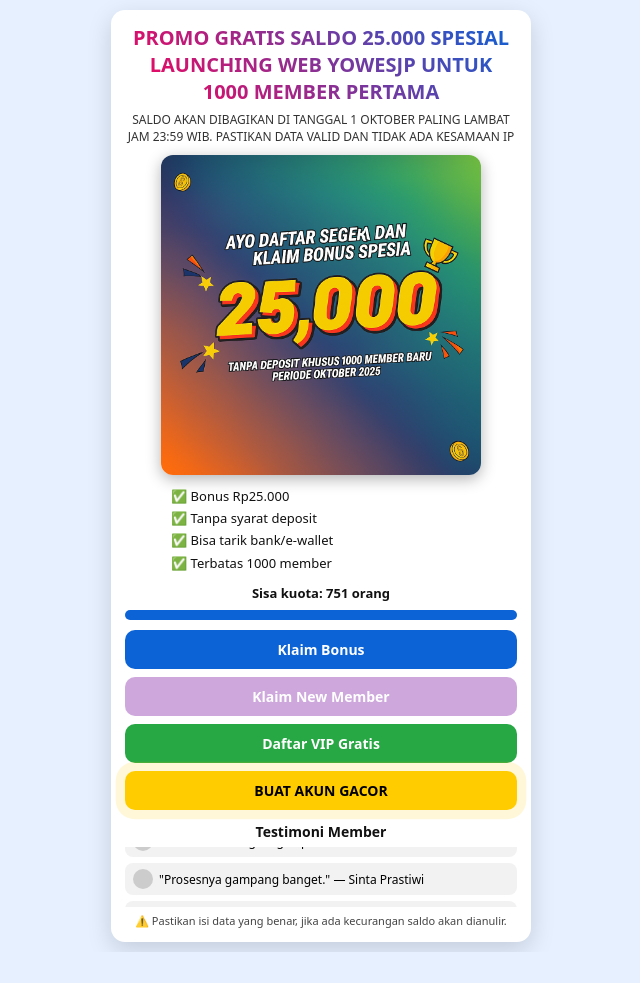
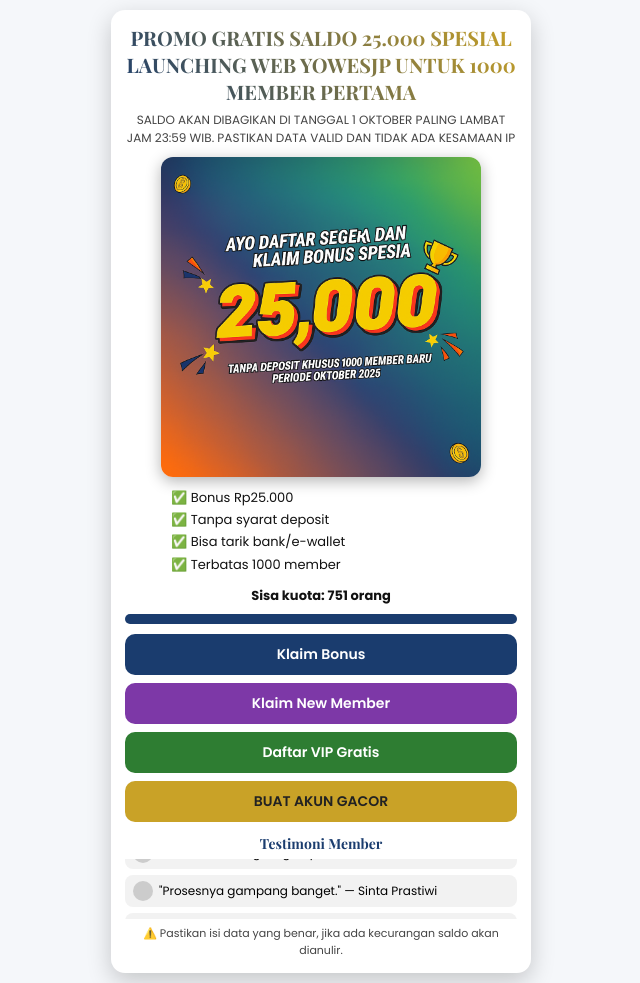
Before and after one commit to promoseptermber/bonusnewmember, a plain HTML site: page index.html in a window 1280 px wide. Shown: the whole page, without its empty margins (319-959 px from the left). Before the commit the page ends 952 px from the top, so only its background shows below. Drawn offline with nearby package versions, Linux system fonts and the light colour scheme.

Commit message:
index.html

```diff
--- a/index.html
+++ b/index.html
@@ -4,45 +4,71 @@
   <meta charset="utf-8" />
   <meta name="viewport" content="width=device-width,initial-scale=1" />
   <title>PROMO Gratis Saldo 25.000 — Launching Situs YOWESJP</title>
+
+  <!-- Google Fonts -->
+  <link href="https://fonts.googleapis.com/css2?family=Playfair+Display:wght@600;700&family=Poppins:wght@400;600;700&display=swap" rel="stylesheet">
+
   <style>
     :root{
-      --bg:#e6f0ff;
-      --btn1:#0b63d6; /* biru */
-      --btnNew:#9d50bb; /* ungu */
-      --btn2:#28a745; /* hijau */
-      --btn3:#ffcc00; /* emas */
+      --bg:#f5f7fa;
+      --card-bg:#fff;
+      --text:#111;
+      --text-muted:#444;
+
+      --btn1:#1a3c6e;    /* navy elegan */
+      --btnNew:#6a1b9a;  /* ungu royal */
+      --btn2:#2e7d32;    /* hijau emerald */
+      --btn3:#c9a227;    /* emas klasik */
     }
+
+    @media (prefers-color-scheme: dark) {
+      :root {
+        --bg:#0e141b;
+        --card-bg:#1c2430;
+        --text:#f5f7fa;
+        --text-muted:#bbb;
+
+        --btn1:#2c5a9e;
+        --btnNew:#8e44ad;
+        --btn2:#3ba352;
+        --btn3:#d4af37;
+      }
+    }
+
     *{box-sizing:border-box;margin:0;padding:0}
     body{
-      font-family:system-ui,-apple-system,Segoe UI,Roboto,Arial;
+      font-family:'Poppins',system-ui,-apple-system,Segoe UI,Roboto,Arial;
       background:var(--bg);
-      color:#111;
+      color:var(--text);
       display:flex;
       justify-content:center;
       align-items:center;
       min-height:100vh;
       padding:10px;
+      transition:background .3s,color .3s;
     }
     .card{
       width:100%;
       max-width:420px;
-      background:#fff;
+      background:var(--card-bg);
       border-radius:14px;
-      box-shadow:0 8px 25px rgba(0,0,0,.15);
+      box-shadow:0 8px 25px rgba(0,0,0,.2);
       padding:14px;
       text-align:center;
+      transition:background .3s;
     }
     h1{
+      font-family:'Playfair Display',serif;
       font-size:20px;
       margin-bottom:6px;
-      font-weight:900;
-      background:linear-gradient(45deg,#ff0057,#0b63d6);
+      font-weight:700;
+      background:linear-gradient(45deg,var(--btn1),var(--btn3));
       -webkit-background-clip:text;
       -webkit-text-fill-color:transparent;
     }
     .subinfo{
       font-size:12px;
-      color:#333;
+      color:var(--text-muted);
       margin-bottom:10px;
     }
     img{
@@ -74,8 +100,11 @@
       height:10px;
       margin-bottom:10px;
     }
+    @media (prefers-color-scheme: dark){
+      .quota-bar{background:#333;}
+    }
     .quota-fill{
-      background:#0b63d6;
+      background:var(--btn1);
       height:100%;
       width:100%;
       transition:width 0.5s linear;
@@ -87,37 +116,50 @@
       margin-bottom:12px;
     }
     .btn{
+      font-family:'Poppins',sans-serif;
       padding:10px;
       border-radius:10px;
-      font-weight:700;
+      font-weight:600;
       font-size:14px;
       text-decoration:none;
       display:block;
       color:#fff;
-      transition:transform .2s;
+      transition:transform .2s, box-shadow .2s;
     }
-    .btn:hover{transform:scale(1.05)}
+    .btn:hover{
+      transform:scale(1.04);
+      box-shadow:0 4px 12px rgba(0,0,0,0.2);
+    }
     .btn-1{background:var(--btn1);}
     .btn-new{
       background:var(--btnNew);
-      animation:fadeAnim 2s infinite;
+      animation:fadeAnim 3s infinite;
     }
     .btn-2{background:var(--btn2);}
     .btn-3{
       background:var(--btn3);
-      color:#000;
-      animation:pulse 1.5s infinite;
+      color:#222;
+      animation:pulse 2.5s infinite;
       text-transform:uppercase;
     }
-    @keyframes fadeAnim{0%{opacity:1}50%{opacity:.5}100%{opacity:1}}
+    @media (prefers-color-scheme: dark){
+      .btn-3{color:#111;}
+    }
+    @keyframes fadeAnim{
+      0%{opacity:1}
+      50%{opacity:.7}
+      100%{opacity:1}
+    }
     @keyframes pulse{
-      0%{box-shadow:0 0 0 0 rgba(255,204,0,0.7)}
-      70%{box-shadow:0 0 0 12px rgba(255,204,0,0)}
-      100%{box-shadow:0 0 0 0 rgba(255,204,0,0)}
+      0%{box-shadow:0 0 0 0 rgba(201,162,39,0.6)}
+      70%{box-shadow:0 0 0 12px rgba(201,162,39,0)}
+      100%{box-shadow:0 0 0 0 rgba(201,162,39,0)}
     }
     h3{
+      font-family:'Playfair Display',serif;
       font-size:14px;
       margin:10px 0 6px;
+      color:var(--btn1);
     }
     .testimonials{
       height:60px;
@@ -141,6 +183,9 @@
       margin-bottom:6px;
       font-size:12px;
     }
+    @media (prefers-color-scheme: dark){
+      .testi{background:#2b333d;color:#eee;}
+    }
     .avatar{
       width:20px;
       height:20px;
@@ -152,7 +197,7 @@
       0%{top:0}
       100%{top:-100%}
     }
-    footer{margin-top:6px;font-size:11px;color:#444}
+    footer{margin-top:6px;font-size:11px;color:var(--text-muted)}
   </style>
 </head>
 <body>
```
